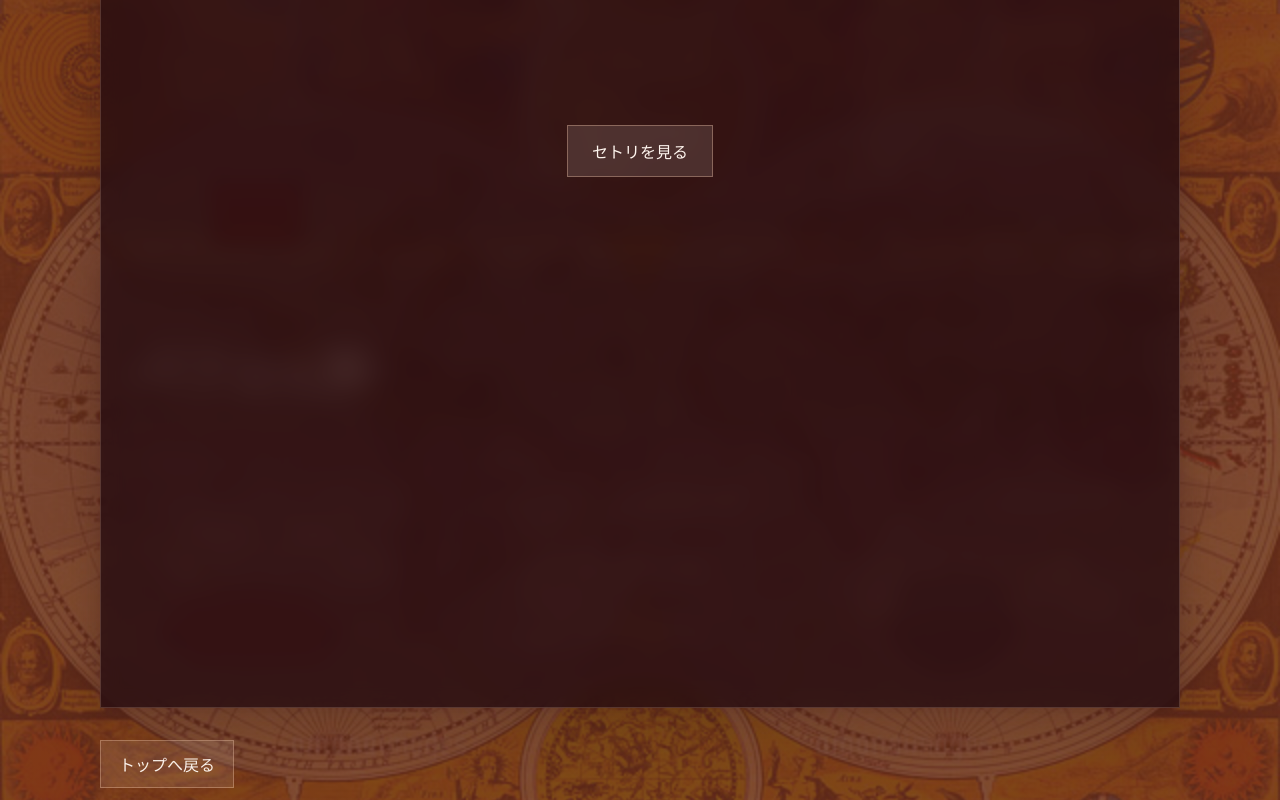
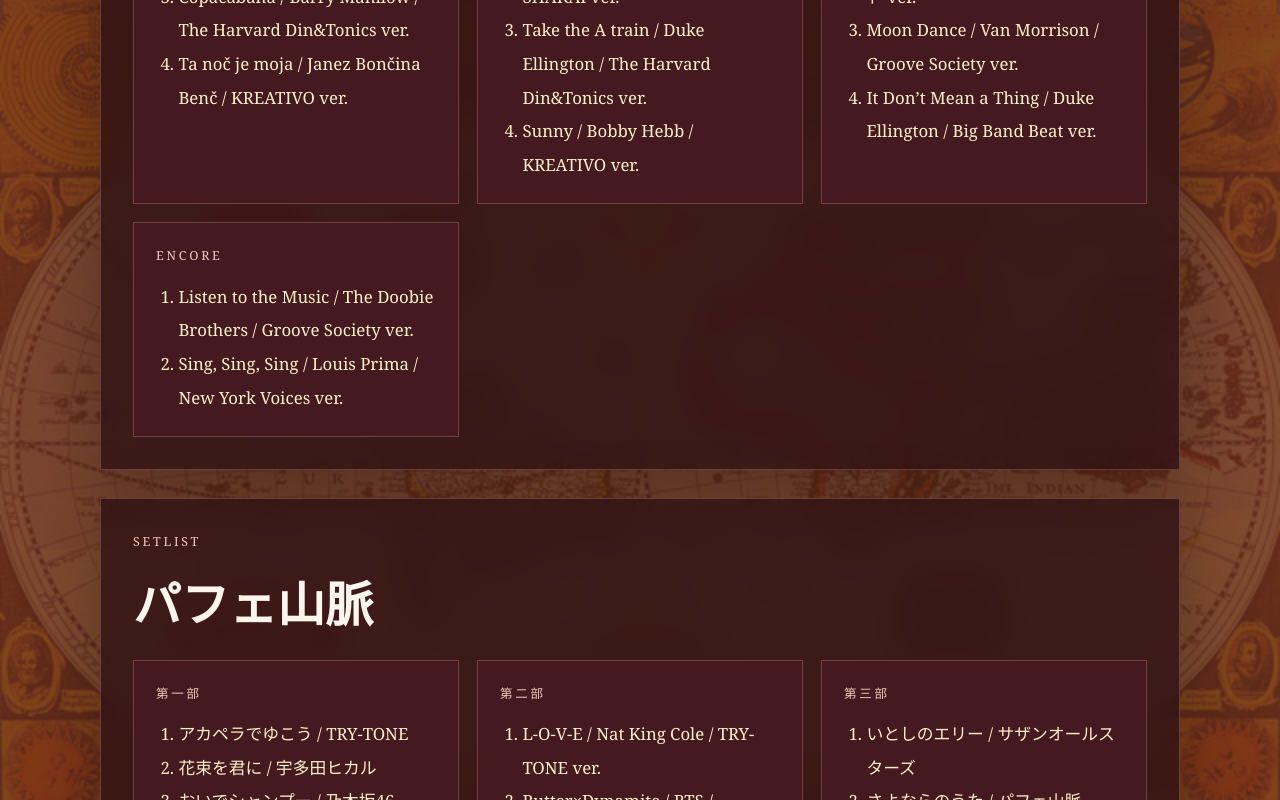
Before and after one commit to NJ200212/lastparfait, a Next.js app: page /setlist in a window 1280 px wide. Shown: the part 840-1640 px from the top of the page. Built offline with nearby package versions, Linux system fonts and the light colour scheme.

Commit message:
Update hero copy and reveal setlist

```diff
--- a/app/page.js
+++ b/app/page.js
@@ -23,12 +23,11 @@ export default async function HomePage() {
       <section className="hero-stage">
         <div className="hero-stage-inner">
           <div className="hero-copy">
-            <p className="eyebrow">Last Live Announcement</p>
+            <p className="eyebrow">Thank you for loving us !!!</p>
             <h1 className="hero-title">
               <span className="hero-title-line hero-title-kicker">釈迦色社会×パフェ山脈 Last Live Vol.2</span>
               <span className="hero-title-line hero-title-main">No Groove, No Society!</span>
             </h1>
-            <p className="lead">2026/03/15(sun) 15:00開場 15:30開演 / 4共30 / free</p>
           </div>
         </div>
       </section>
--- a/app/setlist/page.js
+++ b/app/setlist/page.js
@@ -1,6 +1,5 @@
 import Link from "next/link";
 import SiteHeader from "../site-header";
-import SetlistReveal from "./setlist-reveal";
 
 const setlists = [
   {
@@ -30,8 +29,14 @@ const setlists = [
           "Fly Me to the Moon / Bart Howard / ヤマハジャズスタンダード ver.",
           "Moonlight Serenade / Glenn Miller / ヤマハジャズスタンダード ver.",
           "Moon Dance / Van Morrison / Groove Society ver.",
-          "It Don’t Mean a Thing / Duke Ellington / Big Band Beat ver.",
-          { text: "And more…?", unnumbered: true }
+          "It Don’t Mean a Thing / Duke Ellington / Big Band Beat ver."
+        ]
+      },
+      {
+        title: "Encore",
+        songs: [
+          "Listen to the Music / The Doobie Brothers / Groove Society ver.",
+          "Sing, Sing, Sing / Louis Prima / New York Voices ver."
         ]
       }
     ]
@@ -74,7 +79,6 @@ export default function SetlistPage() {
           <h1>セットリスト</h1>
         </div>
 
-        <SetlistReveal>
         <section className="setlist-band-stack">
           {setlists.map((setlist) => (
             <article className="content-card setlist-band-card" key={setlist.band}>
@@ -89,12 +93,7 @@ export default function SetlistPage() {
                     <p className="section-label">{section.title}</p>
                     <ol className="setlist-list">
                       {section.songs.map((song) => (
-                          <li
-                            key={typeof song === "string" ? song : song.text}
-                            className={typeof song === "string" ? "" : "setlist-note-item"}
-                          >
-                            {typeof song === "string" ? song : song.text}
-                          </li>
+                        <li key={song}>{song}</li>
                       ))}
                     </ol>
                   </section>
@@ -103,7 +102,6 @@ export default function SetlistPage() {
             </article>
           ))}
         </section>
-        </SetlistReveal>
 
         <Link href="/" className="secondary-link">
           トップへ戻る
```
Lines whose indentation alone changed are shown as unchanged.
